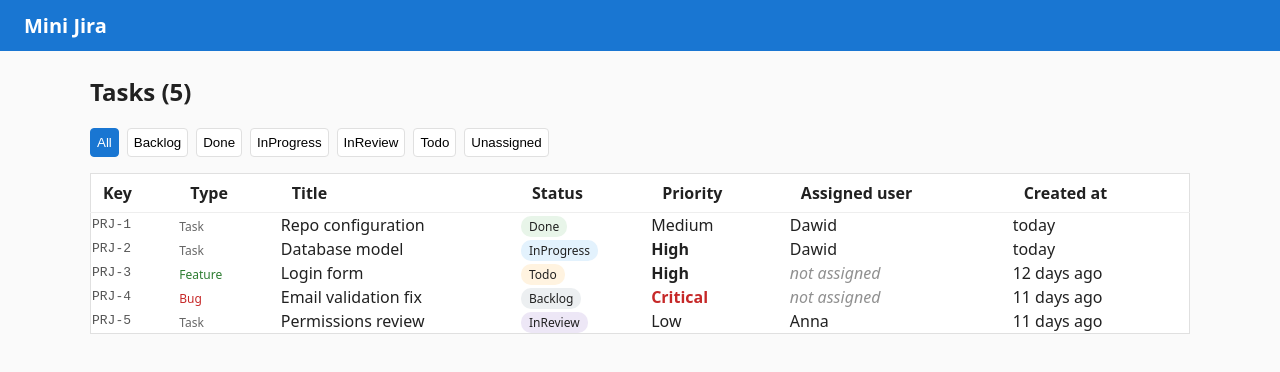
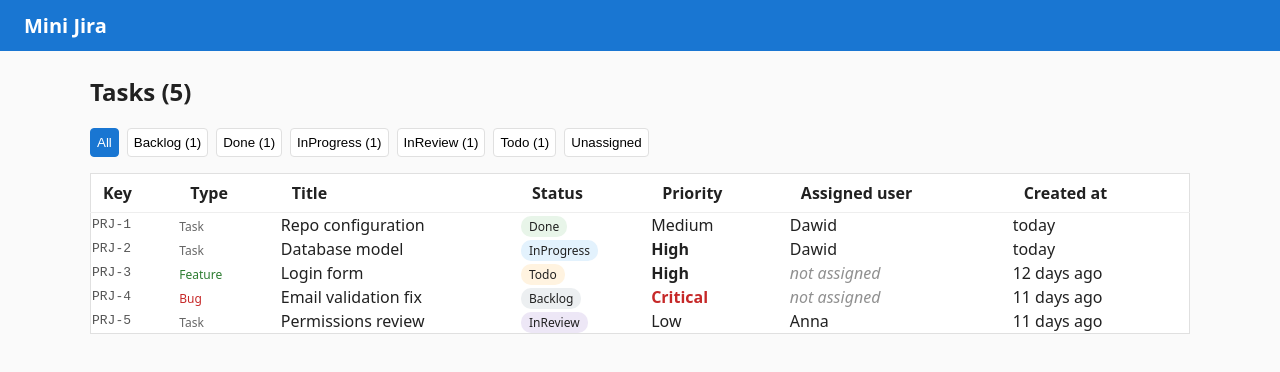
Before and after one commit to DevHotBuild/MiniJiraWeb, an Angular app: page / in a window 1280 px wide. Shown: the top 372 px of the page. Built offline with nearby package versions, Linux system fonts and the light colour scheme.

Commit message:
feat: task status count

```diff
--- a/src/app/issues/issue-list/issue-list.component.html
+++ b/src/app/issues/issue-list/issue-list.component.html
@@ -4,6 +4,9 @@
   @for (option of statusOptions; track option) {
     <button (click)="setFilter(option)" [class.active]="statusFilter() === option">
       {{ option }}
+      @if (option !== 'All') {
+        ({{ countsByStatus()[option] }})
+      }
     </button>
   }
   <button (click)="unassignedOnly.update(v => !v)" [class.active]="unassignedOnly()">
--- a/src/app/issues/issue-list/issue-list.component.ts
+++ b/src/app/issues/issue-list/issue-list.component.ts
@@ -47,4 +47,20 @@ export class IssueListComponent {
   });
 
   protected readonly visibleCount = computed(() => this.filteredIssues().length);
+
+  protected readonly countsByStatus = computed<Record<IssueStatus, number>>(() => {
+    const counts: Record<IssueStatus, number> = {
+      Backlog: 0,
+      Done: 0,
+      InProgress: 0,
+      InReview: 0,
+      Todo: 0,
+    };
+
+    for (const issue of this.issueService.issues()) {
+      counts[issue.status]++;
+    }
+
+    return counts;
+  });
 }
```
